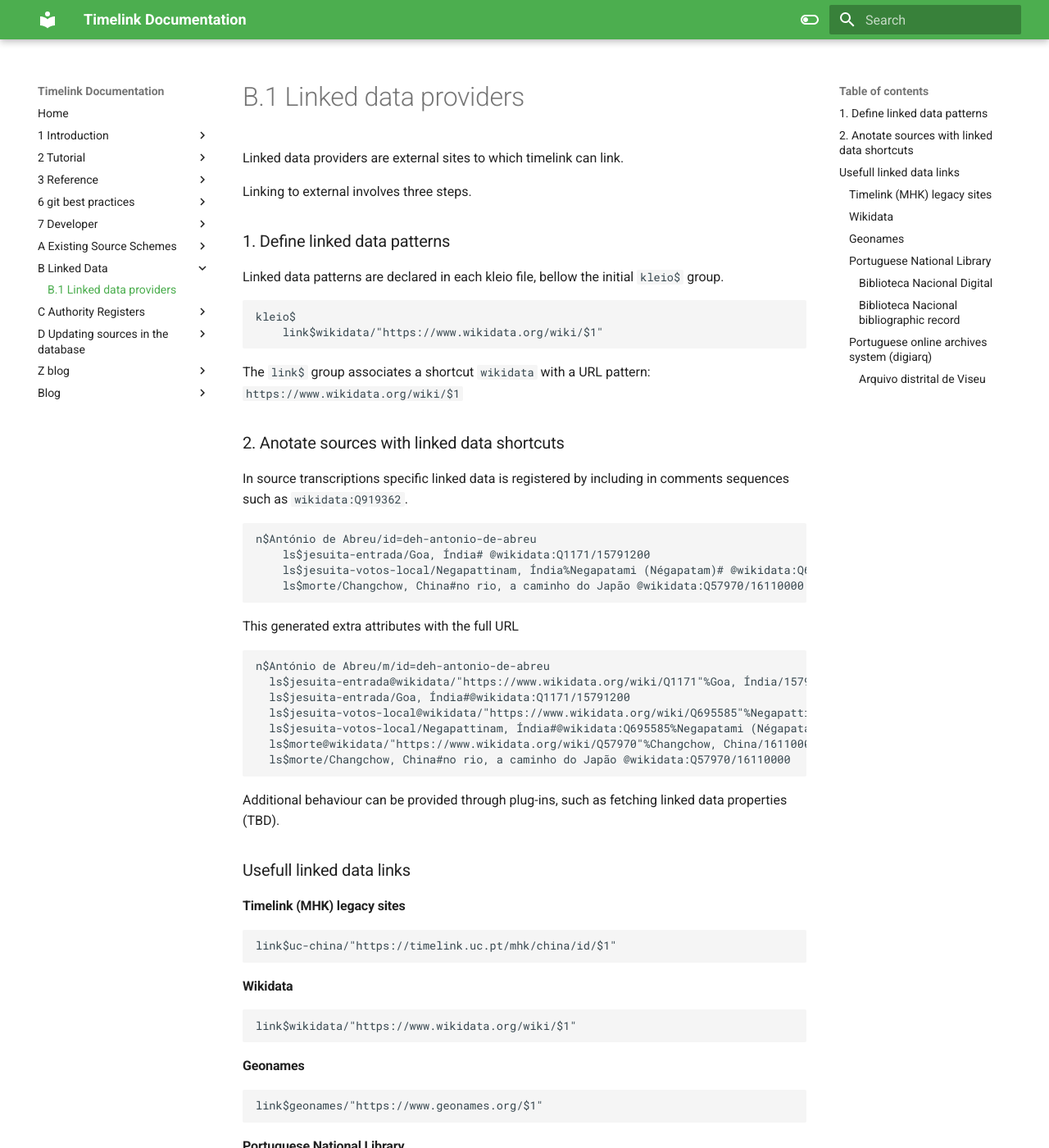
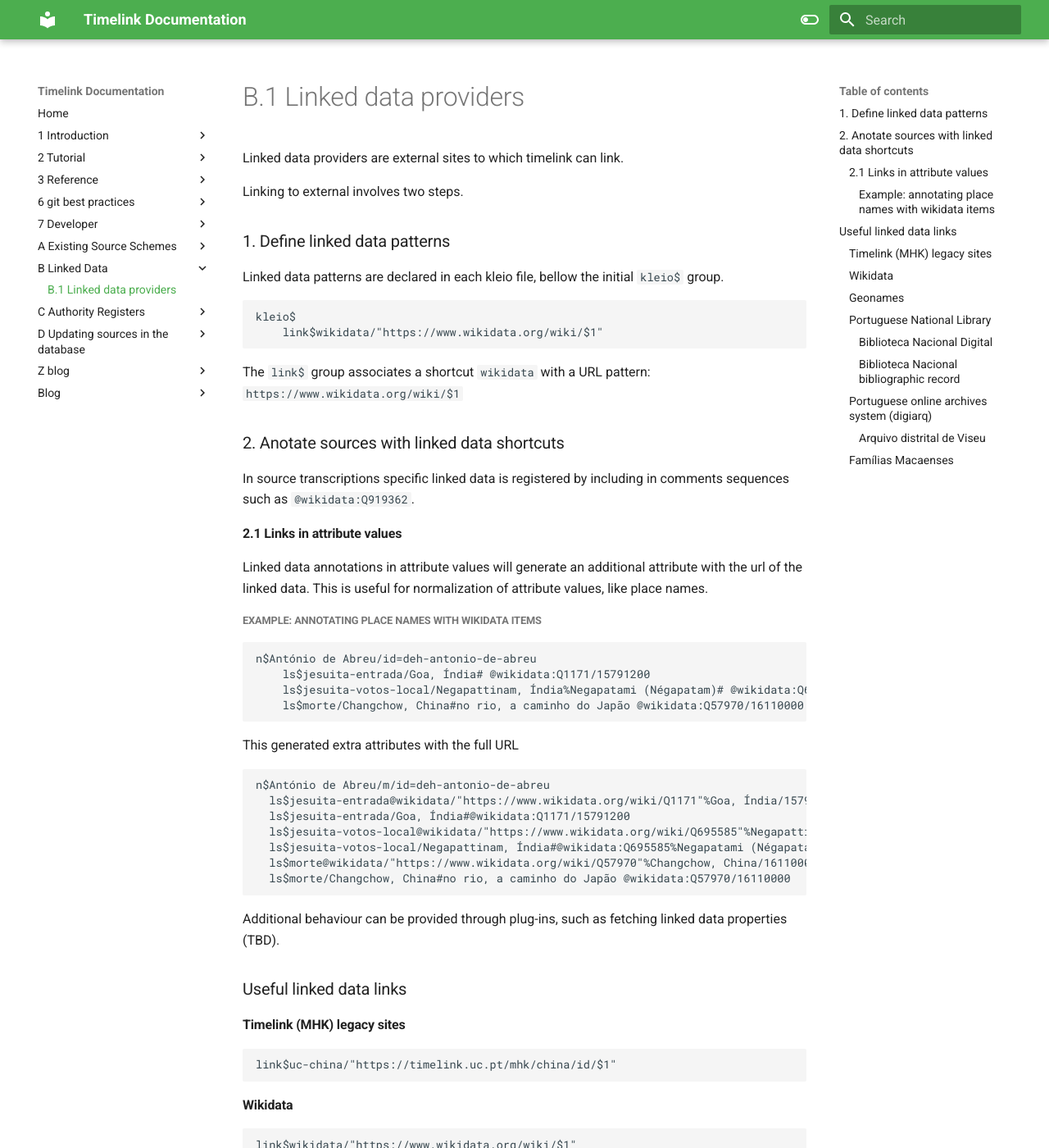
Before and after one commit to time-link/timelink-docs, an MkDocs documentation site: the page built from docs/B_Linked_Data/B.1 Linked data providers.md, in a window 1280 px wide and 1400 px high. Shown: the whole window at 82% size. Built offline with MkDocs 1.6.1 and Material for MkDocs 9.7.7, drawn with Linux system fonts in a browser that asks for light colours; some of the changed text lies outside the part shown.

Commit message:
vault backup: 2024-12-11 17:13:04

```diff
--- a/docs/B_Linked_Data/B.1 Linked data providers.md
+++ b/docs/B_Linked_Data/B.1 Linked data providers.md
@@ -1,7 +1,7 @@
 
 Linked data providers are external sites to which timelink can link.
 
-Linking to external involves three steps.
+Linking to external involves two steps.
 
 ### 1. Define linked data patterns
 
@@ -14,7 +14,14 @@
 
 ### 2. Anotate sources with linked data shortcuts
 
-In source transcriptions specific linked data is registered by including in comments sequences such as `wikidata:Q919362`.
+
+In source transcriptions specific linked data is registered by including in comments sequences such as `@wikidata:Q919362`.
+
+#### 2.1 Links in attribute values
+
+Linked data annotations in attribute values will generate an additional attribute with the url of the linked data. This is useful for normalization of attribute values, like place names.
+
+##### Example: annotating place names with wikidata items
 
 	n$António de Abreu/id=deh-antonio-de-abreu
 		ls$jesuita-entrada/Goa, Índia# @wikidata:Q1171/15791200
@@ -34,7 +41,7 @@
 
 Additional behaviour can be provided through plug-ins, such as fetching linked data properties (TBD).
 
-### Usefull linked data links
+### Useful linked data links
 
 #### Timelink (MHK) legacy sites
 
@@ -69,3 +76,21 @@
 ##### Arquivo distrital de Viseu
 
     link$digiarq.advis/"https://digitarq.advis.arquivos.pt/details?id=$1"
+
+#### Famílias Macaenses
+
+Jorge Forjaz, _Famílias Macaenses 2nd ed._
+
+Best way to get a single id link is to use the lineage page associated to a person:
+
+
+	link$forjaz/"https://www.macaneselibrary.org/pub/portuguese/i-p.htm?g=3&p=#$1"
+
+Example:
+
+https://www.macaneselibrary.org/pub/portuguese/g1/p1592.htm#i39799 click "Lineage/Linhagem"
+to obtain:
+https://www.macaneselibrary.org/pub/portuguese/i-p.htm?g=3&p=39799
+and use for annotation
+
+@forjaz:39799
```
